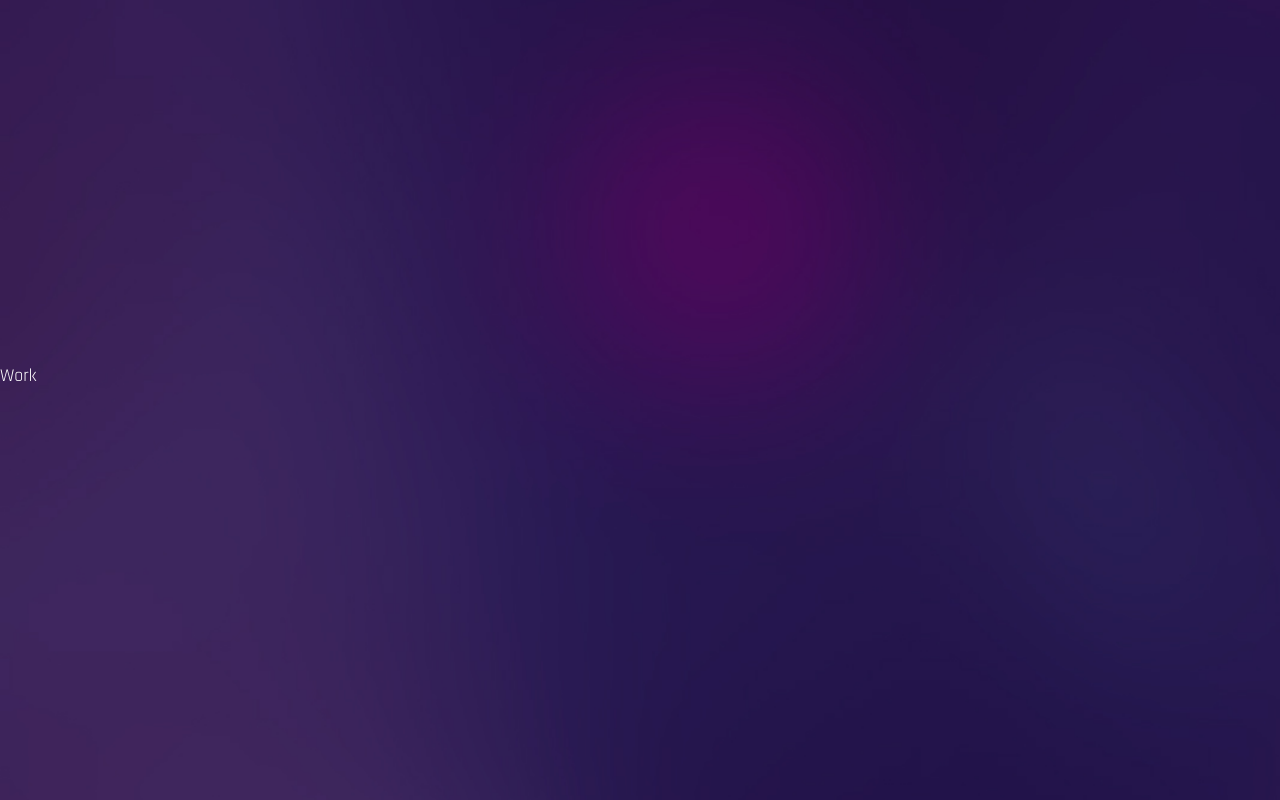
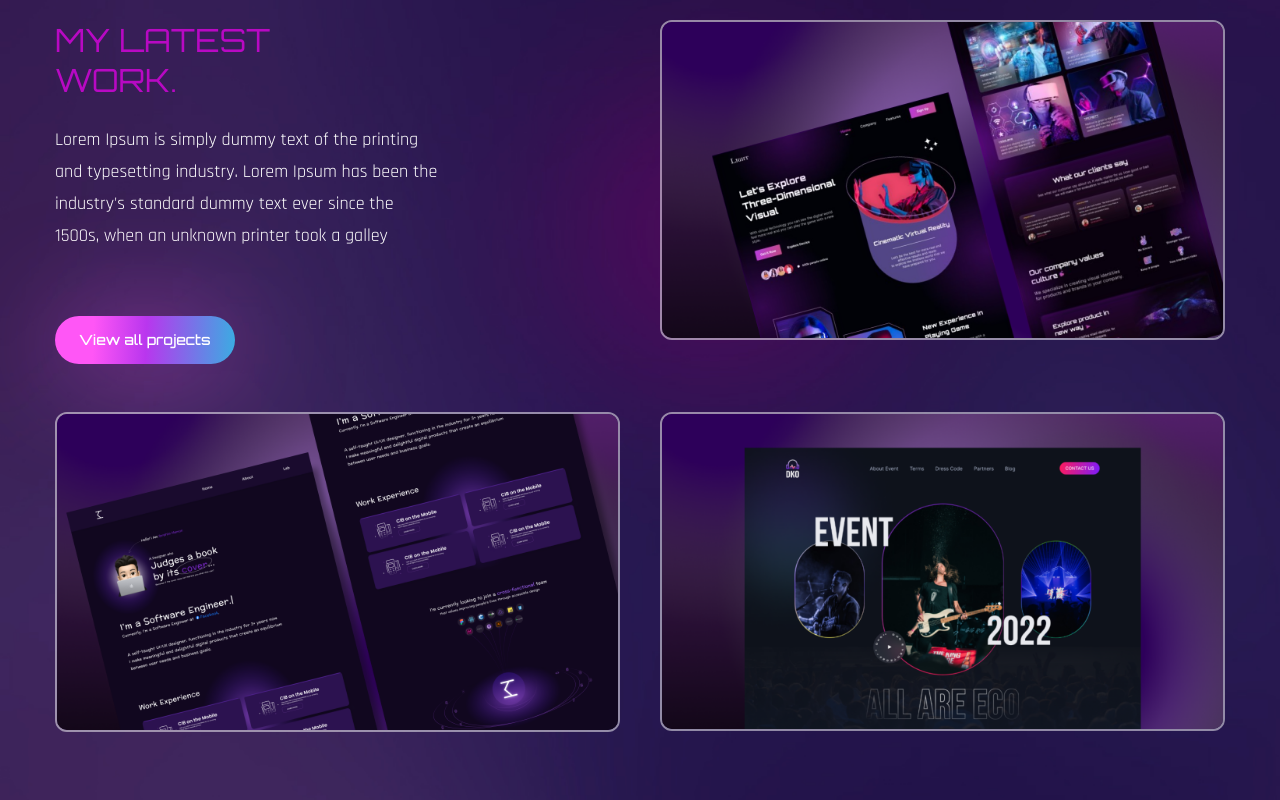
Before and after one commit to LowDeltaSq/Portfolio, a React (Create React App) app: page / in a window 1280 px wide. Shown: the part 2360-3160 px from the top of the page. Built offline with nearby package versions, Linux system fonts and the light colour scheme; the HTML template or start-up script is replaced by a standard one; a web font is replaced by a local one.

Commit message:
Update Work.js

```diff
--- a/src/components/Work.js
+++ b/src/components/Work.js
@@ -1,10 +1,104 @@
 import React from "react";
+import { motion } from "framer-motion";
+import { fadeIn } from "../variants";
+import Img1 from "../assets/portfolio-img1.png";
+import Img2 from "../assets/portfolio-img2.png";
+import Img3 from "../assets/portfolio-img3.png";
 
 const Work = () => {
   return (
-    <div className="section" id="work">
-      Work
-    </div>
+    <section className="section" id="work">
+      <div className="container mx-auto">
+        <div className="flex flex-col lg:flex-row gap-x-10">
+          <motion.div
+            variants={fadeIn("right", 0.3)}
+            initial="hidden"
+            whileInView={"show"}
+            viewport={{ once: false, amount: 0.3 }}
+            className="flex-1 flex flex-col gap-y-12 mb-10 lg:mb-0"
+          >
+            {/*text*/}
+            <div>
+              <h2 className="h2 leading-tight text-accent">
+                My latest <br />
+                Work.
+              </h2>
+              <p className="max-w-sm  mb-16">
+                Lorem Ipsum is simply dummy text of the printing and typesetting
+                industry. Lorem Ipsum has been the industry's standard dummy
+                text ever since the 1500s, when an unknown printer took a galley
+              </p>
+              <button className="btn btn-sm">View all projects</button>
+            </div>
+            {/*image*/}
+            <div className="group relative overflow-hidden border-2 border-white/50 rounded-xl">
+              {/*overflow*/}
+              <div className="group-hover:bg-black/70 w-full h-full absolute z-40 transition-all duration-300"></div>
+              {/*img*/}
+              <img
+                className="group-hover:scale-125 transition-all duration-500"
+                src={Img1}
+                alt=""
+              />
+              {/*pretitle*/}
+              <div className="absolute  left-12 -bottom-full group-hover:bottom-24 transition-all duration-500 z-50">
+                <span className="text-gradient">UI?UX Design</span>
+              </div>
+              {/*pretitle*/}
+              <div className="absolute  left-12 -bottom-full group-hover:bottom-14 transition-all duration-500 z-50">
+                <span className="text-3xl text-white">Project Title</span>
+              </div>
+            </div>
+          </motion.div>
+          <motion.div
+            variants={fadeIn("left", 0.2)}
+            initial="hidden"
+            whileInView={"show"}
+            viewport={{ once: false, amount: 0.3 }}
+            className="flex-1 flex flex-col gap-y-[72px]"
+          >
+            {/*image*/}
+            <div className="group relative overflow-hidden border-2 border-white/50 rounded-xl">
+              {/*overflow*/}
+              <div className="group-hover:bg-black/70 w-full h-full absolute z-40 transition-all duration-300"></div>
+              {/*img*/}
+              <img
+                className="group-hover:scale-125 transition-all duration-500"
+                src={Img2}
+                alt=""
+              />
+              {/*pretitle*/}
+              <div className="absolute  left-12 -bottom-full group-hover:bottom-24 transition-all duration-500 z-50">
+                <span className="text-gradient">UI?UX Design</span>
+              </div>
+              {/*pretitle*/}
+              <div className="absolute  left-12 -bottom-full group-hover:bottom-14 transition-all duration-500 z-50">
+                <span className="text-3xl text-white">Project Title</span>
+              </div>
+            </div>
+            {/*image*/}
+            <div className="group relative overflow-hidden border-2 border-white/50 rounded-xl">
+              {/*overflow*/}
+              <div className="group-hover:bg-black/70 w-full h-full absolute z-40 transition-all duration-300"></div>
+              {/*img*/}
+              <img
+                className="group-hover:scale-125 transition-all duration-500"
+                src={Img3}
+                alt=""
+              />
+              {/*pretitle*/}
+              <div className="absolute  left-12 -bottom-full group-hover:bottom-24 transition-all duration-500 z-50">
+                <span className="text-gradient">UI?UX Design</span>
+              </div>
+              {/*pretitle*/}
+              <div className="absolute  left-12 -bottom-full group-hover:bottom-14 transition-all duration-500 z-50">
+                <span className="text-3xl text-white">Project Title</span>
+              </div>
+            </div>
+          </motion.div>
+        </div>
+      </div>
+    </section>
   );
 };
 
```
